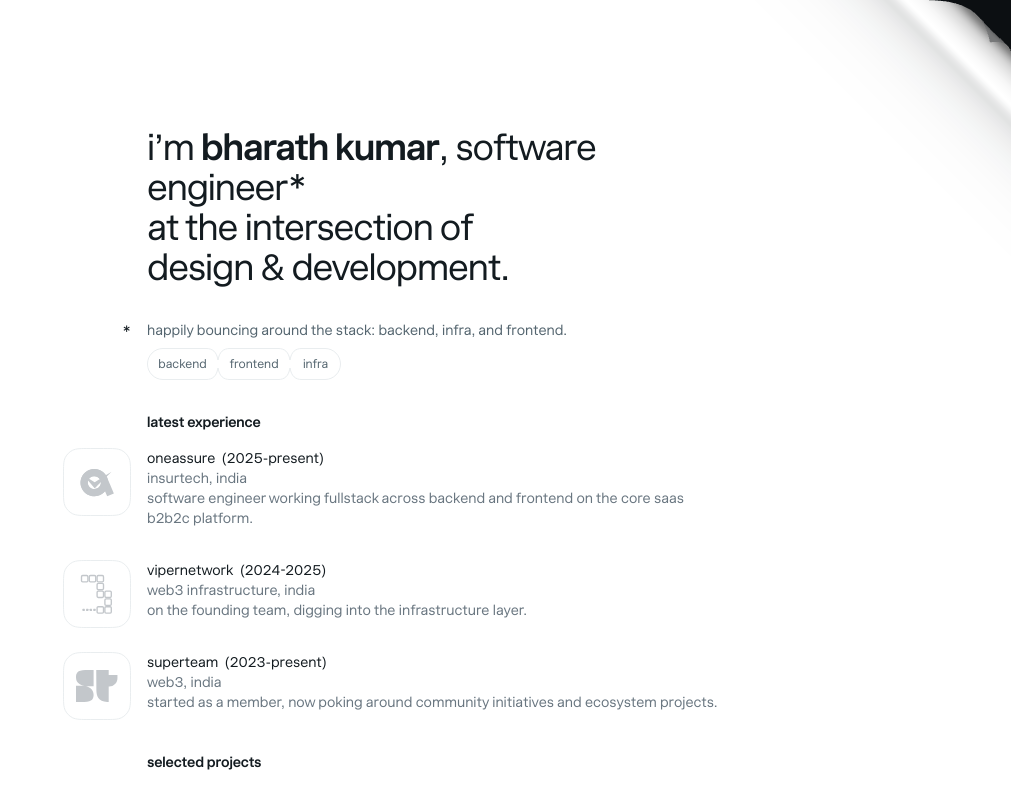
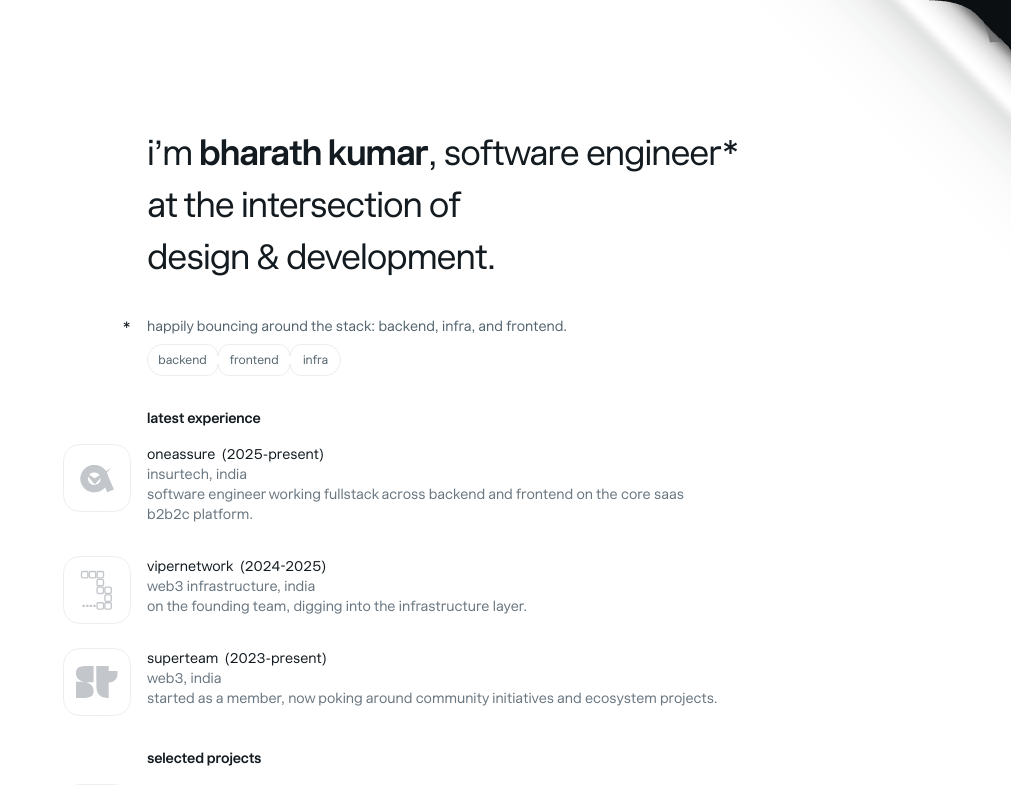
Before and after one commit to bharathkumaarr/v3, a Next.js app: page / in a window 1280 px wide. Shown: the top 785 px of the page, without its empty margins (269-1280 px from the left). Built offline with nearby package versions, Linux system fonts and the light colour scheme.

Commit message:
feat: headline alignment fix

```diff
--- a/src/components/hero/hero.tsx
+++ b/src/components/hero/hero.tsx
@@ -7,9 +7,13 @@ export function Hero() {
 
   return (
     <>
-      <ContentRow>
-        <h1 className="text-4xl lowercase tracking-tighter text-neutral-8">
-          <span className="block">
+      <ContentRow contentClassName="@container">
+        {/*
+          Scale with the content column (not full-bleed) so line 1 stays on one row
+          while the heading stays left-aligned with the rest of the page grid.
+        */}
+        <h1 className="text-[min(2.25rem,5.85cqi)] lowercase tracking-tighter text-neutral-8">
+          <span className="block whitespace-nowrap">
             i{"\u2019"}m{" "}
             <span className="font-semibold">{hero.headline}</span>, {hero.role}
           </span>
```
